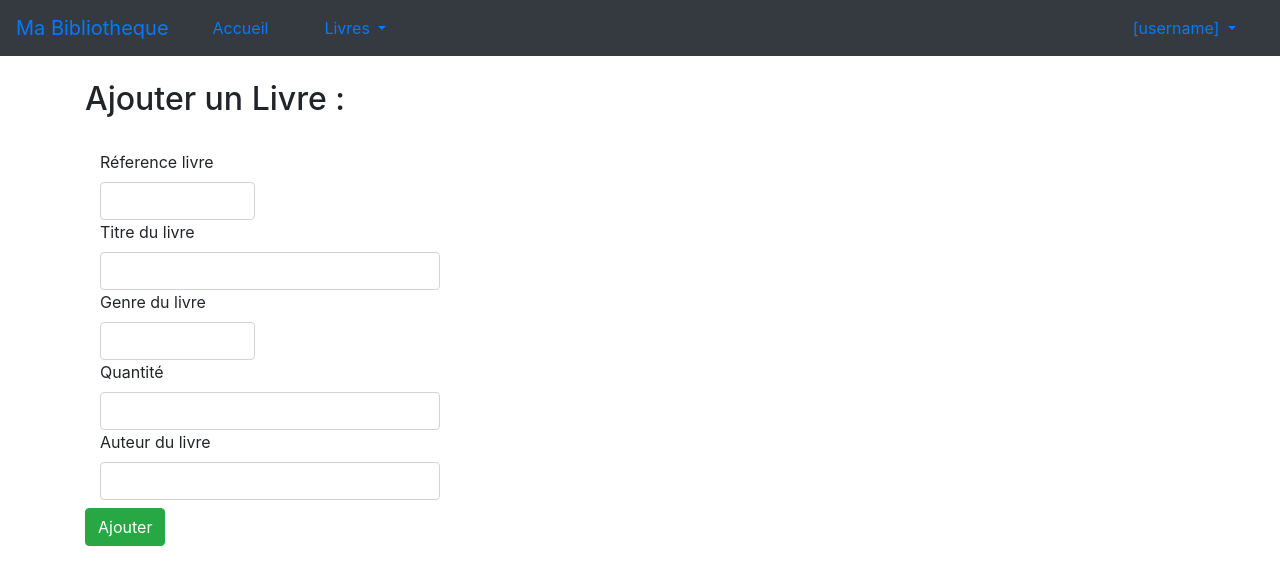
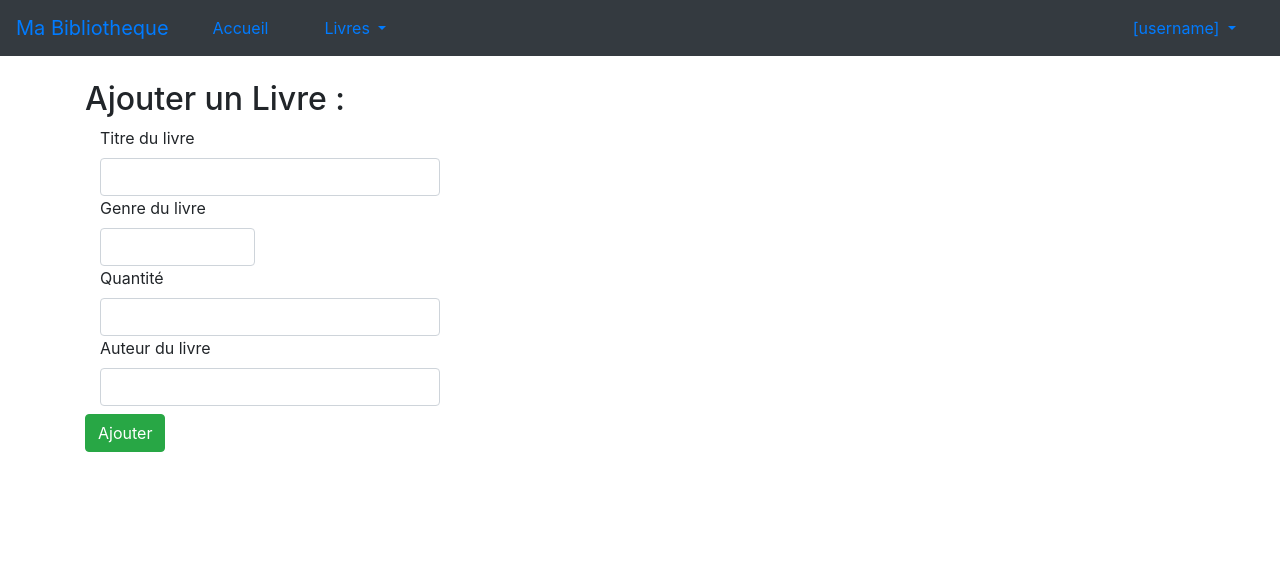
Before and after one commit to system-dev-formations/fil-rouge-aston-1, an Angular app in the folder front/ProjetFilRougeFront/: page /ajouter-livre in a window 1280 px wide. Shown: the top 584 px of the page. Built offline with nearby package versions, Linux system fonts and the light colour scheme.

Commit message:
front terminer 1ere version

```diff
--- a/front/ProjetFilRougeFront/src/app/ajouter-livre/ajouter-livre.component.html
+++ b/front/ProjetFilRougeFront/src/app/ajouter-livre/ajouter-livre.component.html
@@ -3,10 +3,6 @@
         <h2>Ajouter un Livre :</h2>
     </div>
     <form>
-        <div class="col-sm-2 col-md-2 col-lg-2"><br>
-            <label>Réference livre</label>
-            <input type="text" [(ngModel)]="newLivre.reference" name="reference" class="form-control">
-        </div>
         <div class="col-sm-4 col-md-4 col-lg-4">
             <label>Titre du livre</label>
             <input type="text" [(ngModel)]="newLivre.titre" name="titreLivre" class="form-control">
--- a/front/ProjetFilRougeFront/src/app/app-routing.module.ts
+++ b/front/ProjetFilRougeFront/src/app/app-routing.module.ts
@@ -7,7 +7,7 @@ import { UpdateLivreComponent } from './update-livre/update-livre.component';
 const routes: Routes = [
   {path : "livres", component : LivresComponent},
   {path : "ajouter-livre", component : AjouterLivreComponent},
-  {path: "updateLivre/:id", component: UpdateLivreComponent},
+  {path: "updateLivre/:reference", component: UpdateLivreComponent},
   { path: "", redirectTo: "livres", pathMatch: "full" }
 
 ];
--- a/front/ProjetFilRougeFront/src/app/livres/livres.component.html
+++ b/front/ProjetFilRougeFront/src/app/livres/livres.component.html
@@ -13,7 +13,7 @@
                         <td>{{livre.titre}}</td>
                         <td>{{livre.genre}}</td>
                         <td>{{livre.quantite}}</td>
-                        <td><a class="btn btn-success" [routerLink]="['/updateLivre',livre.idLivre]">Modifier</a></td>
+                        <td><a class="btn btn-success" [routerLink]="['/updateLivre',livre.reference]">Modifier</a></td>
                         <td><a class="btn btn-danger" (click)="supprimerLivre(livre)">Supprimer</a></td>
                     </tr>
                 </tbody>
--- a/front/ProjetFilRougeFront/src/app/services/livre.service.ts
+++ b/front/ProjetFilRougeFront/src/app/services/livre.service.ts
@@ -48,6 +48,7 @@ export class LivreService {
     //   return this.livres.find(l => l.reference== id);
 
     //   }
+
     consulterLivre(reference: number): Observable<Livre> {
       const url = `${this.apiURL}/${reference}`;
       return this.http.get<Livre>(url);
@@ -59,9 +60,9 @@ export class LivreService {
   //     this.ajouterLivre(l);
 
   // }
-  updateLivre(livre :Livre) : Observable<Livre>
+  updateLivre(livre : Livre) : Observable<Livre>
   {
-  return this.http.put<Livre>(this.apiURL, livre, httpOptions);
+  return this.http.put<Livre>(this.apiURL+"/"+livre.reference, livre, httpOptions);
   }
 
 
--- a/front/ProjetFilRougeFront/src/app/update-livre/update-livre.component.ts
+++ b/front/ProjetFilRougeFront/src/app/update-livre/update-livre.component.ts
@@ -20,13 +20,22 @@ export class UpdateLivreComponent implements OnInit {
   ngOnInit(): void {
     this.livreService.consulterLivre(this.activatedRoute.snapshot.params.reference).
     subscribe( livre =>{ this.currentLivre = livre; } ) ;
+
    }
 
 
-  updateLivre(){
-    // console.log(this.currentLivre);
-    this.livreService.updateLivre(this.currentLivre);
-    this.router.navigate(["livres"]);
-  }
+  // updateLivre(reference : number){
+  //   // console.log(this.currentLivre);
+  //   this.livreService.updateLivre(reference);
+  //   this.router.navigate(["livres"]);
+  // }
+  updateLivre() {
+    this.livreService.updateLivre(this.currentLivre).subscribe(() => {
+      this.router.navigate(['livres' ]);
+      console.log(this.currentLivre);
+    },
+    (error) => { alert("Problème lors de la modification !"); }
+    );
+    }
 
 }
```
